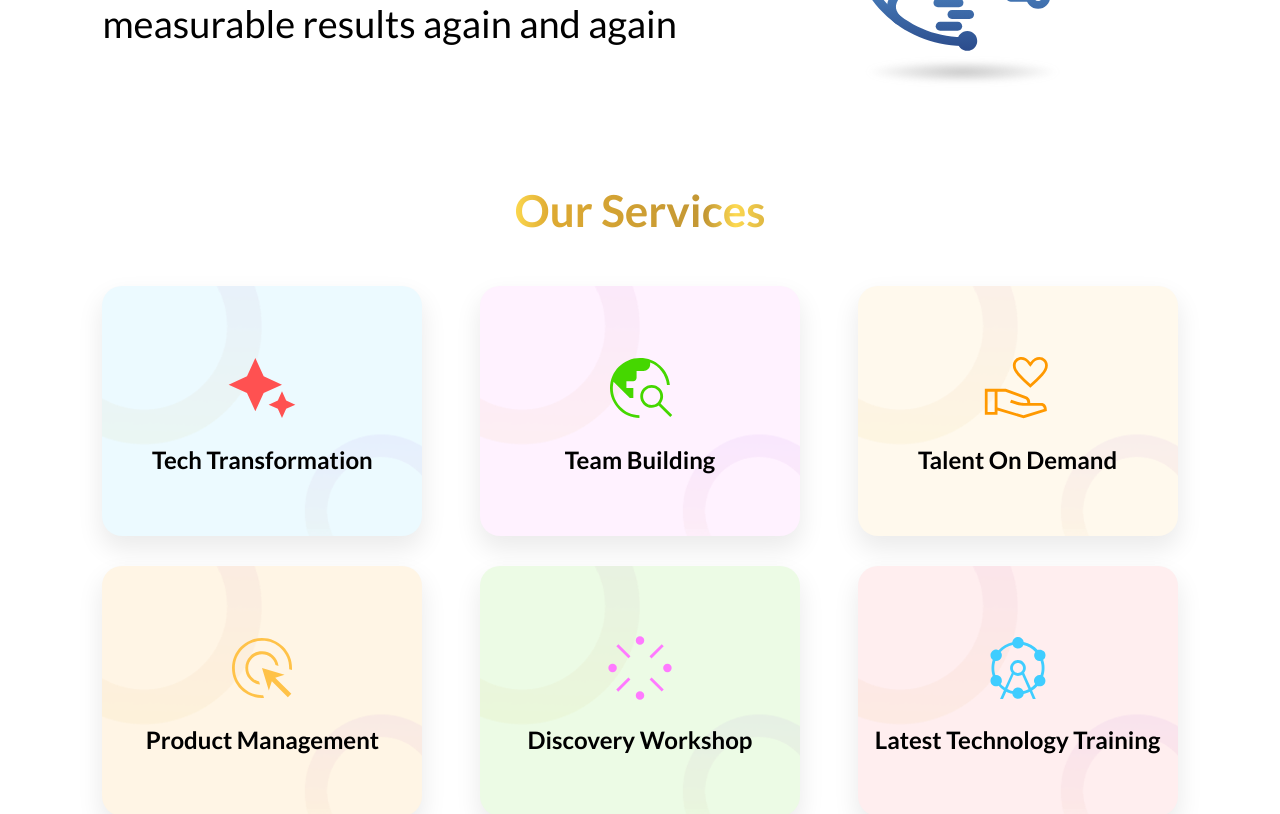
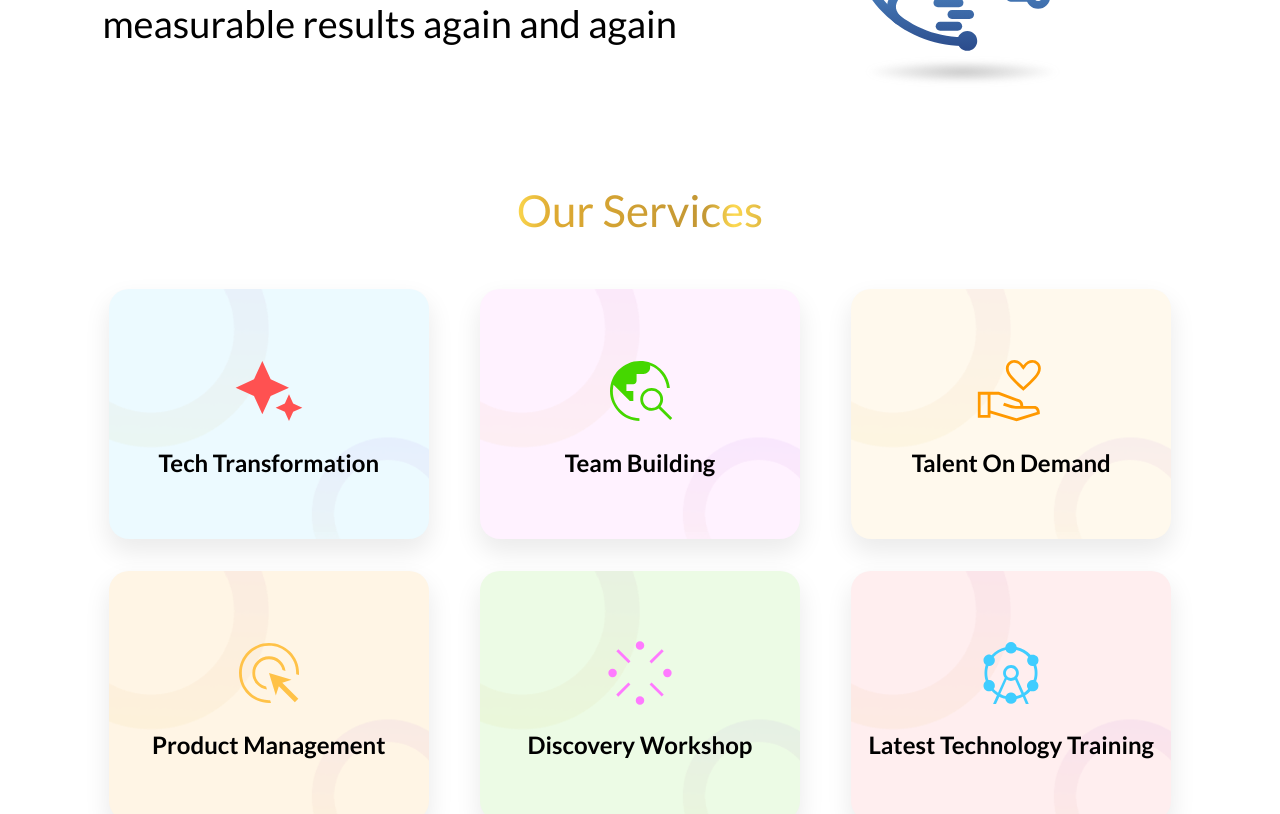
Before and after one commit to jaseelPerfectz/perfect_web, a React (Create React App) app: page / in a window 1280 px wide. Shown: the part 1100-1914 px from the top of the page. Built offline with nearby package versions, Linux system fonts and the light colour scheme.

Commit message:
first commit

```diff
--- a/src/screen/home.js
+++ b/src/screen/home.js
@@ -286,8 +286,8 @@ export default class HomeScreen extends Component {
           <div className="hmG">
             <div className="hmGa">Our Clients</div>
             <div className="hmGb">
-              Lorem Ipsum dolar sit amat der satone recoredsaw yetorsrtatew
-              dresgrete utireds
+              {/* Lorem Ipsum dolar sit amat der satone recoredsaw yetorsrtatew
+              dresgrete utireds */}
             </div>
             <div className="hmGc">
               <img className="hmGd" alt="img" src={clImg1} />
--- a/src/style/hm.css
+++ b/src/style/hm.css
@@ -224,7 +224,7 @@
 }
 .hmB_aBa {
   font-size: 44px;
-  font-weight: bold;
+  font-weight: 500;
   padding: 50px;
   background: linear-gradient(
     to right,
@@ -244,6 +244,7 @@
   flex-wrap: wrap;
 }
 .hmB_aCa {
+  transition: 0.1s;
   display: flex;
   flex-direction: column;
   align-items: center;
@@ -251,11 +252,19 @@
   width: 25vw;
   height: 250px;
   box-shadow: 0px 12px 24px 2px rgba(0, 0, 0, 0.08);
+  margin: 2.5px 0.5vw;
   margin-bottom: 30px;
   border-radius: 20px;
   background-image: url(../asset/bg_img_9.png);
   background-size: cover;
   background-repeat: no-repeat;
+}
+.hmB_aCa:hover {
+  transition: 0.1s;
+  width: 26vw;
+  height: 255px;
+  margin: 0px 0vw;
+  margin-bottom: 27.5px;
 }
 .hmB_aCa:nth-child(1) {
   background-color: #ecfaff;
```
